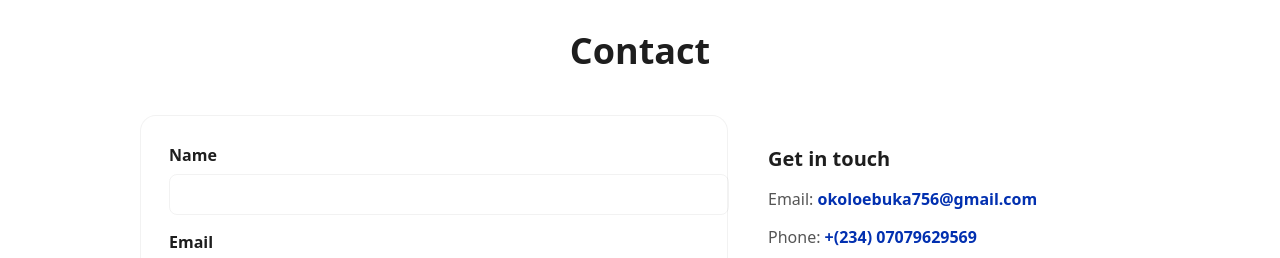
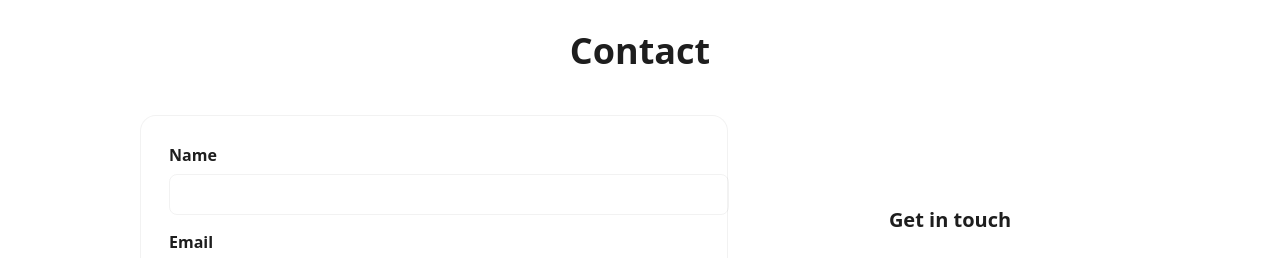
Before and after one commit to ebuk-ka/ebuka-portfolio, a plain HTML site: page index.html in a window 1280 px wide. Shown: the part 4010-4268 px from the top of the page. Drawn offline with Linux system fonts and the light colour scheme.

Commit message:
Updated portfolio

```diff
--- a/style.css
+++ b/style.css
@@ -698,7 +698,7 @@ html[data-theme="dark"] .theme-toggle .icon--moon {
   }
 
   .nav-links a {
-    color: #ffffff;
+    color: #1b1b1b;
     font-weight: 700;
     white-space: nowrap;
     padding: 6px 6px;
@@ -848,7 +848,24 @@ html[data-theme="dark"] .theme-toggle .icon--moon {
   display: grid;
   grid-template-columns: 1fr 380px;
   gap: 32px;
-  align-items: start;
+  align-items: stretch; /* ensure both columns match height */
+  align-content: center;
+}
+
+.contact-info {
+  display: flex;
+  flex-direction: column;
+  justify-content: center; /* vertical center */
+  align-items: center; /* horizontal center */
+  text-align: center;
+  gap: 10px;
+}
+
+.contact-form {
+  /* allow form to stretch to match contact-info height */
+  display: flex;
+  flex-direction: column;
+  justify-content: center;
 }
 .contact-form {
   background: var(--card-bg);
```
Also changed, not shown: index.html (+1 -0 lines).
